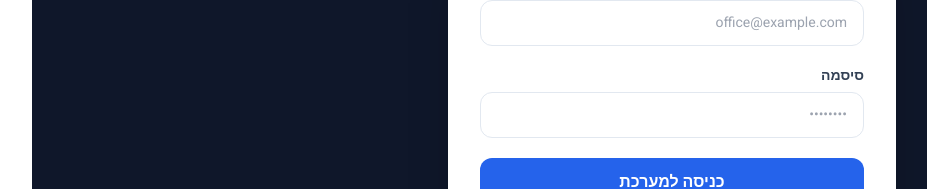
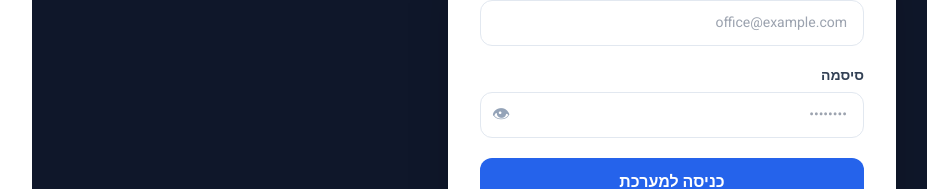
Before and after one commit to golielbaz-star/yasmin-albaz-law, a Next.js app: page /login in a window 1280 px wide. Shown: the part 364-553 px from the top of the page, without its empty margins (74-1001 px from the left). Built offline with nearby package versions, Linux system fonts and the light colour scheme.

Commit message:
Add show/hide password toggle on login

```diff
--- a/app/login/page.tsx
+++ b/app/login/page.tsx
@@ -9,6 +9,7 @@
   const [password, setPassword] = useState('')
   const [loading, setLoading] = useState(false)
   const [error, setError] = useState('')
+  const [showPassword, setShowPassword] = useState(false)
 
   async function handleLogin(e: React.FormEvent) {
     e.preventDefault()
@@ -64,14 +65,23 @@
 
             <div>
               <label className="block text-sm font-semibold text-slate-700 mb-1.5">סיסמה</label>
+              <div className="relative">
                 <input
-                type="password"
+                  type={showPassword ? 'text' : 'password'}
                   value={password}
                   onChange={e => setPassword(e.target.value)}
                   placeholder="••••••••"
                   required
-                className="w-full border border-slate-200 rounded-xl px-4 py-3 text-sm focus:outline-none focus:ring-2 focus:ring-blue-500 focus:border-transparent transition"
+                  className="w-full border border-slate-200 rounded-xl px-4 py-3 text-sm focus:outline-none focus:ring-2 focus:ring-blue-500 focus:border-transparent transition pl-10"
                 />
+                <button
+                  type="button"
+                  onClick={() => setShowPassword(p => !p)}
+                  className="absolute left-3 top-1/2 -translate-y-1/2 text-slate-400 hover:text-slate-600 text-lg"
+                >
+                  {showPassword ? '🙈' : '👁'}
+                </button>
+              </div>
             </div>
 
             {error && (
```
Lines whose indentation alone changed are shown as unchanged.
